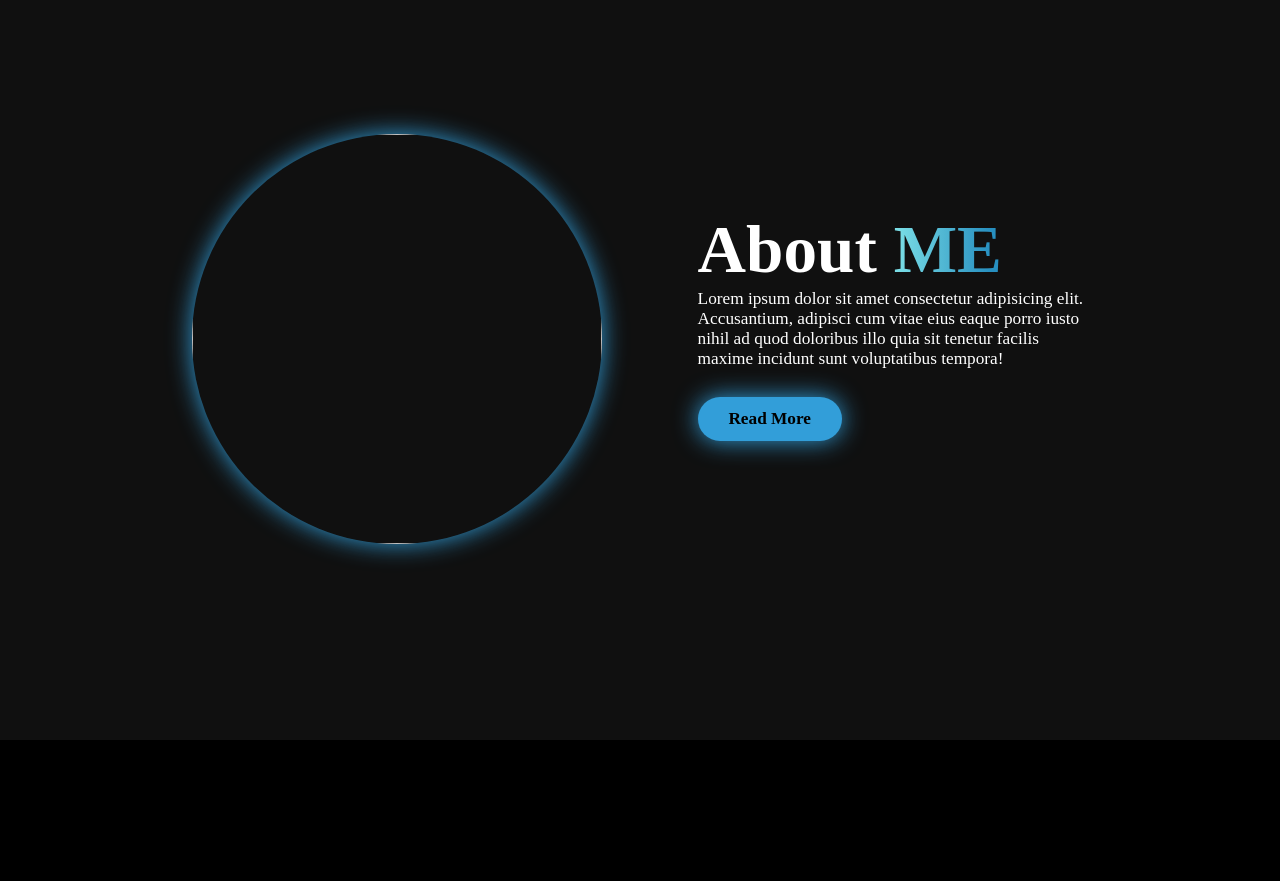
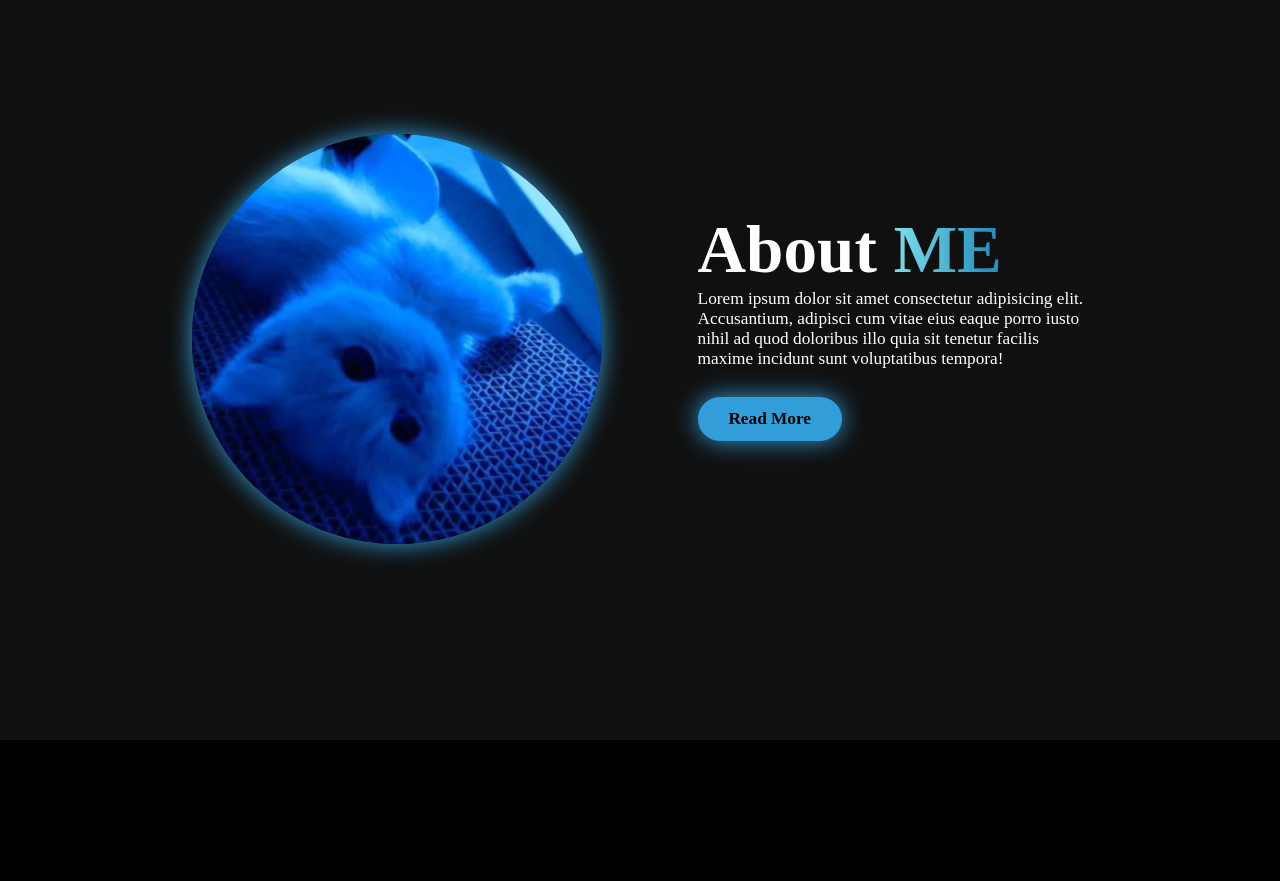
Before and after one commit to Mehakchaudhary0/portfolio-mehak-1, a plain HTML site: page index.html in a window 1280 px wide. Shown: the part 860-1741 px from the top of the page. Drawn offline with nearby package versions, Linux system fonts and the light colour scheme.

Commit message:
Update index.html

```diff
--- a/index.html
+++ b/index.html
@@ -70,7 +70,7 @@
 
     <div class="about-img">
 
-      <img src="me.jpeg" alt="">
+      <img src="me1 (1).jpeg" alt="">
     </div>
 
     <div class="about-content">
```
